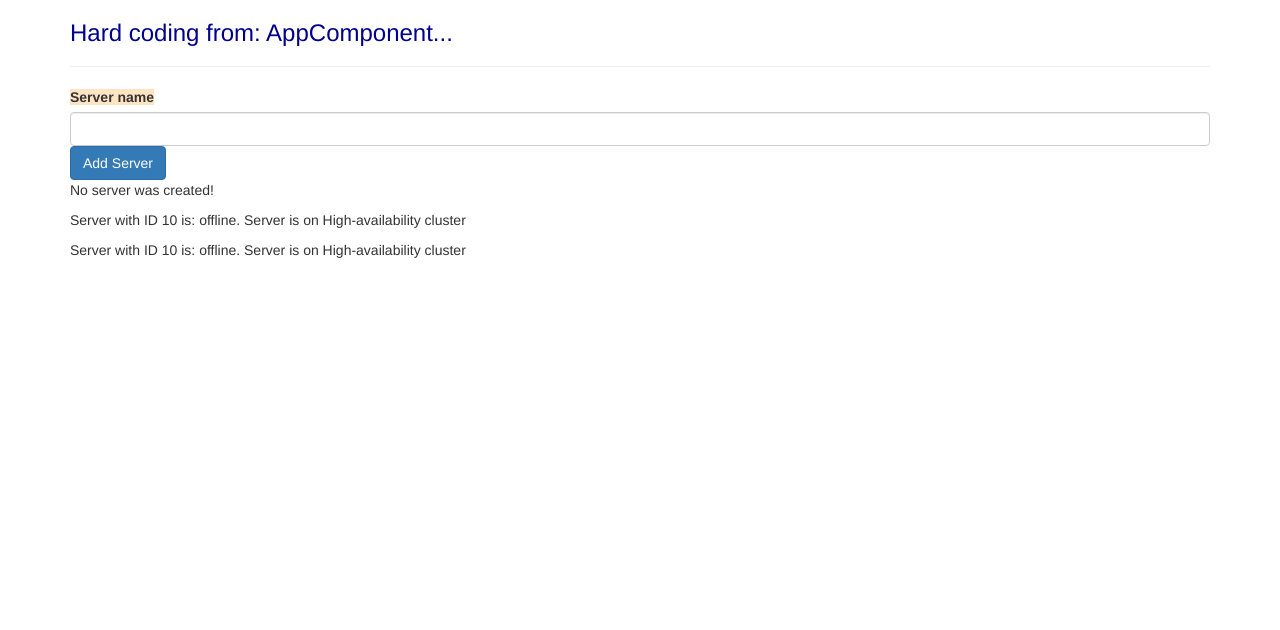
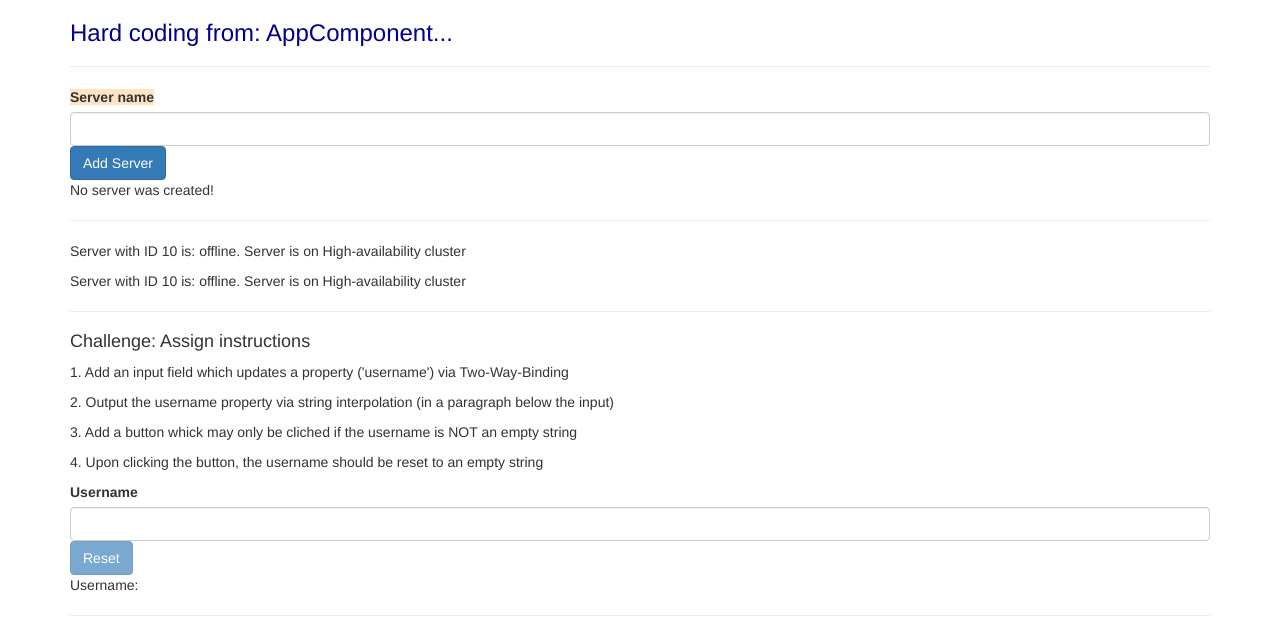
Before and after one commit to dnovello/ng-my-app, an Angular app: page / in a window 1280 px wide. Shown: the top 630 px of the page. Built offline with nearby package versions, Linux system fonts and the light colour scheme.

Commit message:
34. Challenge: Practicing Databinding

```diff
--- a/src/app/app.component.html
+++ b/src/app/app.component.html
@@ -4,6 +4,47 @@
       <h3>Hard coding from: AppComponent...</h3>
       <hr />
       <app-servers></app-servers>
+
+      <!-- 34. Challenge: Practicing Databinding-->
+      <hr />
+
+      <h4>Challenge: Assign instructions</h4>
+      <p>
+        1. Add an input field which updates a property ('username') via
+        Two-Way-Binding
+      </p>
+      <p>
+        2. Output the username property via string interpolation (in a paragraph
+        below the input)
+      </p>
+      <p>
+        3. Add a button whick may only be cliched if the username is NOT an
+        empty string
+      </p>
+      <p>
+        4. Upon clicking the button, the username should be reset to an empty
+        string
+      </p>
+
+      <label>Username</label>
+      <input type="text" class="form-control" [(ngModel)]="username" />
+      <!-- <button
+        class="btn btn-primary"
+        [disabled]="!username"
+        (click)="onResetUsername()"
+      >
+        Reset
+      </button> -->
+      <button
+        class="btn btn-primary"
+        [disabled]="username === ''"
+        (click)="username = ''"
+      >
+        Reset
+      </button>
+      <p>Username: {{ username }}</p>
+
+      <hr />
     </div>
   </div>
 </div>
--- a/src/app/app.component.ts
+++ b/src/app/app.component.ts
@@ -4,17 +4,15 @@ import { Component } from '@angular/core';
   selector: 'app-root',
   templateUrl: './app.component.html',
   styleUrls: ['./app.component.css'],
-  /* styles: [
-    `
-      h3 {
-        color: purple;
-      }
-      p {
-        font-style: italic;
-        font-size: 2rem;
-        color: blue;
-      }
-    `,
-  ], */
 })
-export class AppComponent {}
+export class AppComponent {
+  //34. Challenge: Practicing Databinding
+  username = '';
+
+  //Il tutor ha usato un'espressione direttamente applicata all'evento:
+  //(click)="username = ''"
+  //anzichè
+  onResetUsername() {
+    this.username = '';
+  }
+}
--- a/src/app/app.module.ts
+++ b/src/app/app.module.ts
@@ -1,6 +1,6 @@
 import { NgModule } from '@angular/core';
 import { BrowserModule } from '@angular/platform-browser';
-//33. Two way Databinding: import FormsModule
+//34. Challenge: Practicing Databinding. To run [(ngModel)] I need to import "FormsModule" and import below into array "imports"
 import { FormsModule } from '@angular/forms';
 // import { HttpClientModule } from '@angular/common/http';
 
@@ -18,7 +18,7 @@ import { WarningAlertComponent } from './warning-alert/warning-alert.component';
     SuccessAlertComponent,
     WarningAlertComponent,
   ],
-  //33. Two way Databinding: add to imports array "FormModule" to use it
+  //34. Challenge: Practicing Databinding. Add to imports array "FormModule" first to use it.
   imports: [BrowserModule, FormsModule],
   providers: [],
   bootstrap: [AppComponent],
--- a/src/app/servers/servers.component.html
+++ b/src/app/servers/servers.component.html
@@ -1,10 +1,8 @@
-<label for="">Server name</label>
+<label>Server name</label>
 <!-- <input type="text" class="form-control" (input)="onUpdateServerName($event)" /> -->
 
 <!-- 34. Combining all forms of Databinding:  -->
 <input type="text" class="form-control" [(ngModel)]="serverName" />
-
-<!-- <p>{{ serverName }}</p> -->
 
 <button
   class="btn btn-primary"
@@ -14,5 +12,9 @@
   Add Server
 </button>
 <p>{{ serverCreationStatus }}</p>
+
+<hr />
+
+
 <app-server></app-server>
 <app-server></app-server>
--- a/src/app/servers/servers.component.ts
+++ b/src/app/servers/servers.component.ts
@@ -8,8 +8,9 @@ import { Component, OnInit } from '@angular/core';
 export class ServersComponent implements OnInit {
   allowNewServer = false;
   serverCreationStatus = 'No server was created!';
-  //34. Combining all forms of Databinding: clear default value
   serverName = '';
+
+
 
   constructor() {
     setTimeout(() => (this.allowNewServer = true), 2000);
@@ -25,4 +26,5 @@ export class ServersComponent implements OnInit {
   onUpdateServerName(event: Event) {
     this.serverName = (<HTMLInputElement>event.target).value;
   }
+
 }
```
Also changed, not shown: 1 other file (tests, documents, lock files or other folders).
